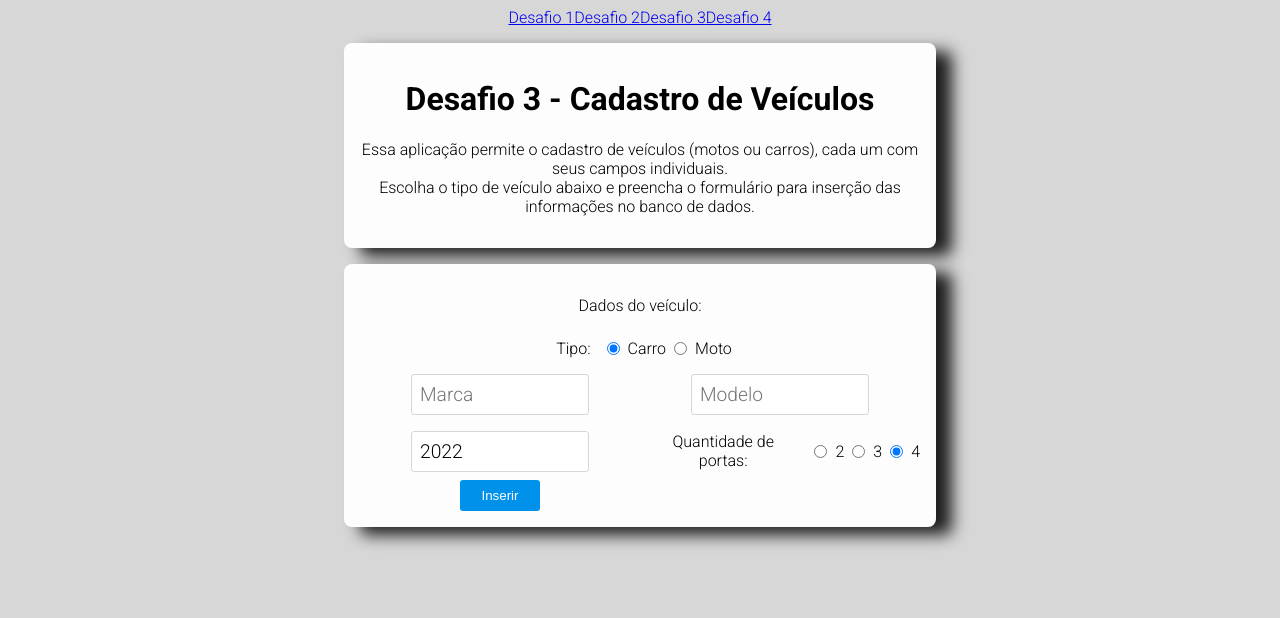
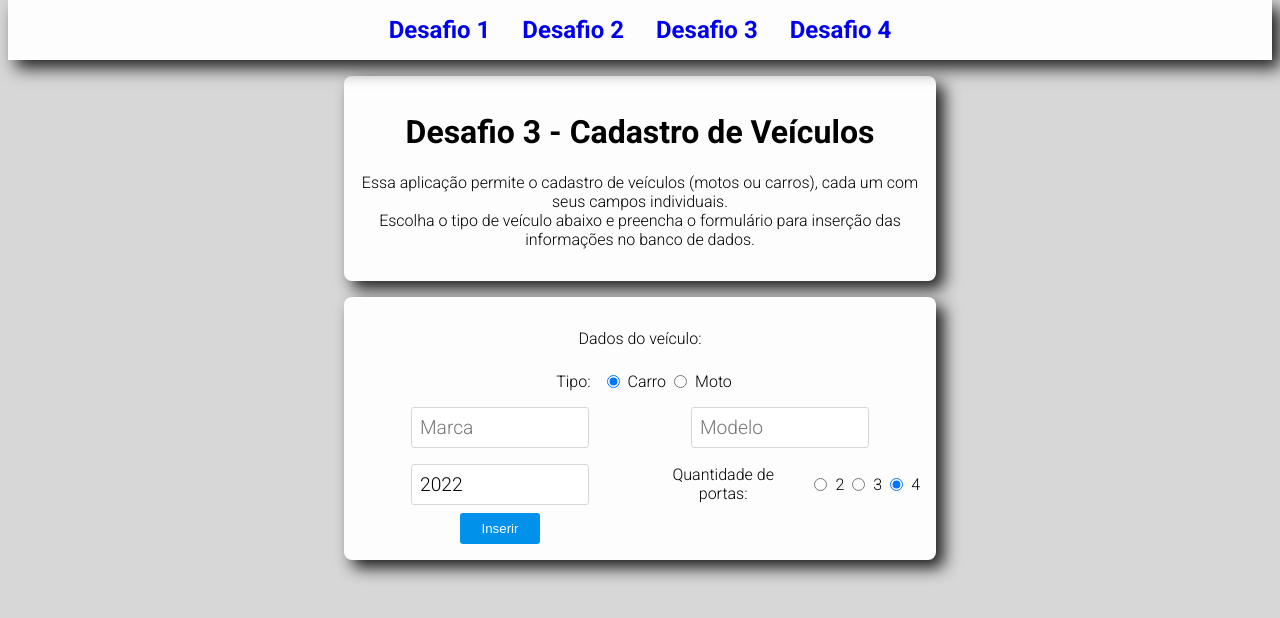
Before and after one commit to flwedu/desafio-kukac, a React (Vite) app in the folder frontend/: page /#/desafio3 in a window 1280 px wide. Shown: the top 618 px of the page. Built offline with nearby package versions, Linux system fonts and the light colour scheme.

Commit message:
feat: nav styles and shadow adjusting

```diff
--- a/frontend/src/App.scss
+++ b/frontend/src/App.scss
@@ -10,6 +10,7 @@ $color--green: #62fb4e;
 $color--light-green: #caffc3;
 
 body {
+  margin-top: 0;
   background-color: $color--bg;
   text-align: center;
   font-family: "Roboto", sans-serif;
@@ -18,6 +19,21 @@ body {
 code {
   font-weight: 600;
   color: $color--code;
+}
+
+nav {
+  position: sticky;
+  top: 0;
+  padding: 1rem;
+  background-color: $color--card;
+  box-shadow: 0.5rem 0.5rem 1rem $color--shadow;
+
+  * {
+    text-decoration: none;
+    font-size: x-large;
+    font-weight: 700;
+    margin: 1rem;
+  }
 }
 
 input[type="text"],
@@ -63,7 +79,7 @@ button,
   padding: 1rem;
   margin: 1rem auto;
   background-color: $color--card;
-  box-shadow: $color--shadow 1rem 0.5rem 1rem;
+  box-shadow: 0.5rem 0.5rem 1rem $color--shadow;
 }
 
 .response {
```
